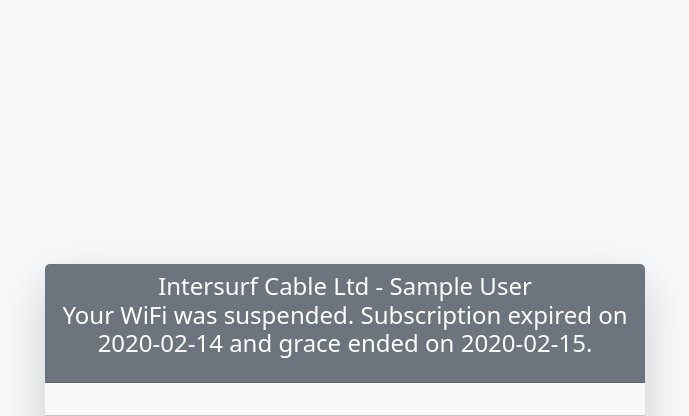
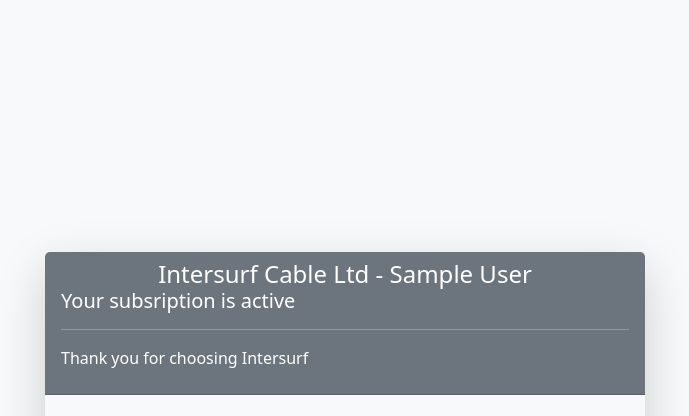
Before and after one commit to sakwasilas/wif_system, a Flask app: a page that uses templates/customer/wifi_home.html in a window 1280 px wide. Shown: the top 416 px of the page, without its empty margins (295-984 px from the left). Run offline with Flask 3, Linux system fonts and the light colour scheme; tables that the repository leaves empty hold one stand-in row (values such as "Sample post").

Commit message:
changed template

```diff
--- a/templates/customer/wifi_home.html
+++ b/templates/customer/wifi_home.html
@@ -13,7 +13,10 @@
             {% endif %}">
             <h4 class="mb-0 text-center">
                 Intersurf Cable Ltd - {{ customer.name }}
-                <p>{{ short_message }}</p>
+                <h5>Your subsription is active</h5>
+                <hr>
+                <p>Thank you for choosing Intersurf</p>
+
             </h4>
         </div>
 
```
